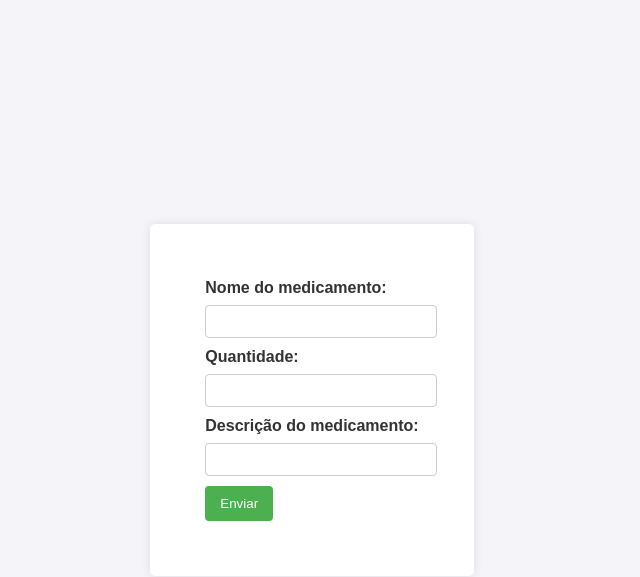
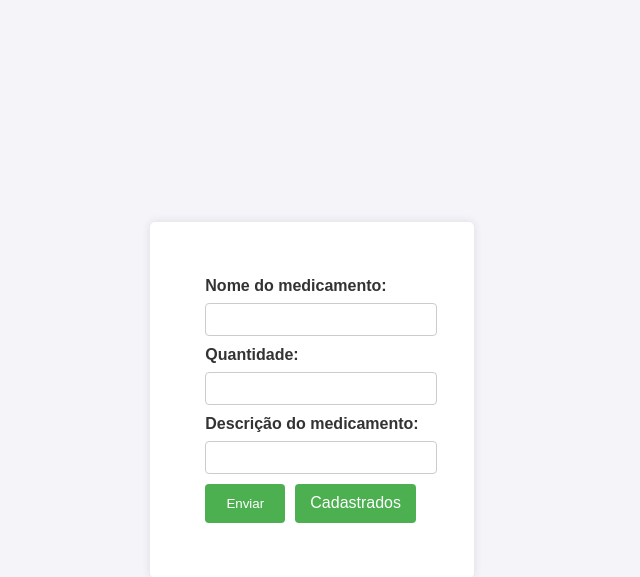
Before and after one commit to Carlosomr/medicamentosapiteste, a Flask app: page / in a window 1280 px wide. Shown: the top 577 px of the page, without its empty margins (328-968 px from the left). Run offline with Flask 3, Linux system fonts and the light colour scheme.

Commit message:
Add files via upload

```diff
--- a/Carlos/app/static/cadastro.css
+++ b/Carlos/app/static/cadastro.css
@@ -20,12 +20,14 @@ form {
     border-radius: 5px;
     box-shadow: 0 0 10px rgba(0, 0, 0, 0.1);
 
+
 }
 
 label {
     display: block;
     margin-bottom: 8px;
     font-weight: bold;
+
 }
 
 input[type="text"],
@@ -35,6 +37,7 @@ input[type="number"] {
     margin-bottom: 10px;
     border: 1px solid #ccc;
     border-radius: 4px;
+
 }
 
 button {
@@ -44,6 +47,18 @@ button {
     border: none;
     border-radius: 4px;
     cursor: pointer;
+    width: 80px;
+    height: 39px;
+
+}
+a{
+    background-color: #4CAF50;
+    color: white;
+    padding: 10px 15px;
+    border: none;
+    border-radius: 4px;
+    cursor: pointer;
+    text-decoration: none;
 }
 
 button:hover {
@@ -51,6 +66,12 @@ button:hover {
 }
 
 #output {
-    margin-top: 20px;
+    margin-top: 40px;
     font-weight: bold;
 }
+.buttonform{
+    display: flex;
+    flex-direction: row;
+    margin: auto;
+    gap: 10px;
+}
--- a/Carlos/app/templates/cadastro.html
+++ b/Carlos/app/templates/cadastro.html
@@ -5,40 +5,11 @@
     <title>Medicamentos</title>
     <link rel="stylesheet" type="text/css" href="{{ url_for('static', filename='cadastro.css') }}">
     <script>
-        async function postData(event) {
-            event.preventDefault(); // Evita que o formulário seja submetido da maneira tradicional
-            const nome = document.getElementById('nome').value;
-            const quantidade = document.getElementById('quantidade').value;
-            const descricao = document.getElementById('descricao').value;
 
-            try {
-                const response = await fetch('/api/medicamentos', {
-                    method: 'POST',
-                    headers: {
-                        'Content-Type': 'application/json'
-                    },
-                    body: JSON.stringify({
-                        nome: nome,
-                        quantidade: quantidade,
-                        descricao: descricao
-                    })
-                });
-
-                if (!response.ok) {
-                    throw new Error('Erro ao enviar dados');
-                }
-
-                const result = await response.json();
-                console.log('Dados enviados com sucesso:', result);
-                document.getElementById('output').textContent = 'Dados enviados com sucesso!';
-            } catch (error) {
-                console.error('Erro:', error);
-                document.getElementById('output').textContent = 'Erro ao enviar dados';
-            }
-        }
     </script>
 </head>
 <body>
+    <script src="{{ url_for('static', filename='static/cadastro.js') }}"></script>
     <form onsubmit="postData(event)">
         <label for="nome">Nome do medicamento:</label>
         <input type="text" id="nome" name="nome" required>
@@ -49,8 +20,15 @@
         <label for="descricao">Descrição do medicamento:</label>
         <input type="text" id="descricao" name="descricao">
         <br>
-        <button type="submit">Enviar</button>
+         <div class="buttonform">
+            <button type="submit">Enviar</button>
+            <a href="/lista">Cadastrados</a>
+         </div>
+
     </form>
-    <div id="output"></div>
+    <main>
+        <div id="output"></div>
+    </main>
+
 </body>
 </html>
```
Also changed, not shown: Carlos/app/static/lista.css (+18 -12 lines), Carlos/app/templates/listamed.html (+6 -2 lines).
